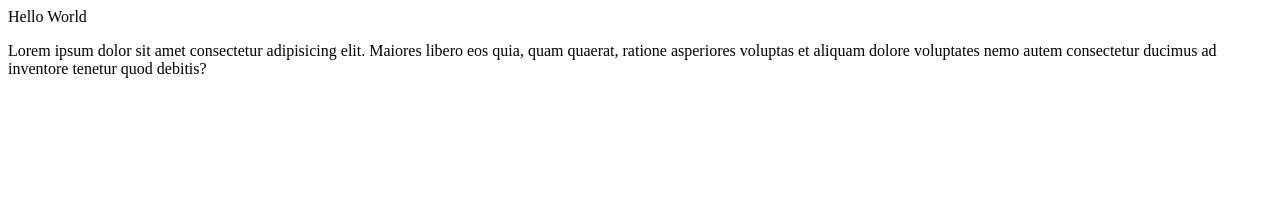
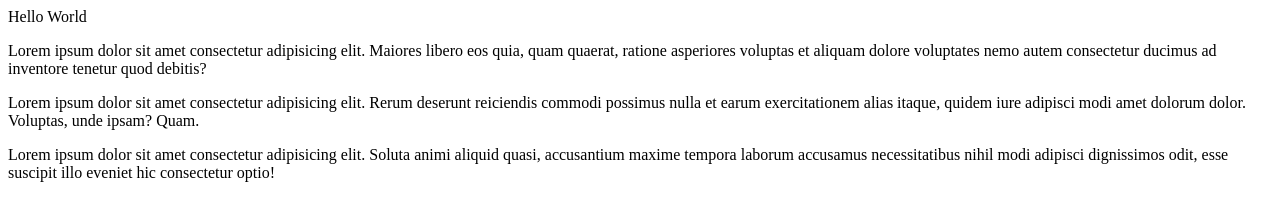
Before and after one commit to sagarmartha/uber_test, a plain HTML site: page user/index.html in a window 1280 px wide. Drawn offline with Linux system fonts and the light colour scheme.

Commit message:
chech push

```diff
--- a/user/index.html
+++ b/user/index.html
@@ -1,2 +1,4 @@
 <p>Hello World</p>
 <p>Lorem ipsum dolor sit amet consectetur adipisicing elit. Maiores libero eos quia, quam quaerat, ratione asperiores voluptas et aliquam dolore voluptates nemo autem consectetur ducimus ad inventore tenetur quod debitis?</p>
+<p>Lorem ipsum dolor sit amet consectetur adipisicing elit. Rerum deserunt reiciendis commodi possimus nulla et earum exercitationem alias itaque, quidem iure adipisci modi amet dolorum dolor. Voluptas, unde ipsam? Quam.</p>
+<p>Lorem ipsum dolor sit amet consectetur adipisicing elit. Soluta animi aliquid quasi, accusantium maxime tempora laborum accusamus necessitatibus nihil modi adipisci dignissimos odit, esse suscipit illo eveniet hic consectetur optio!</p>
```
